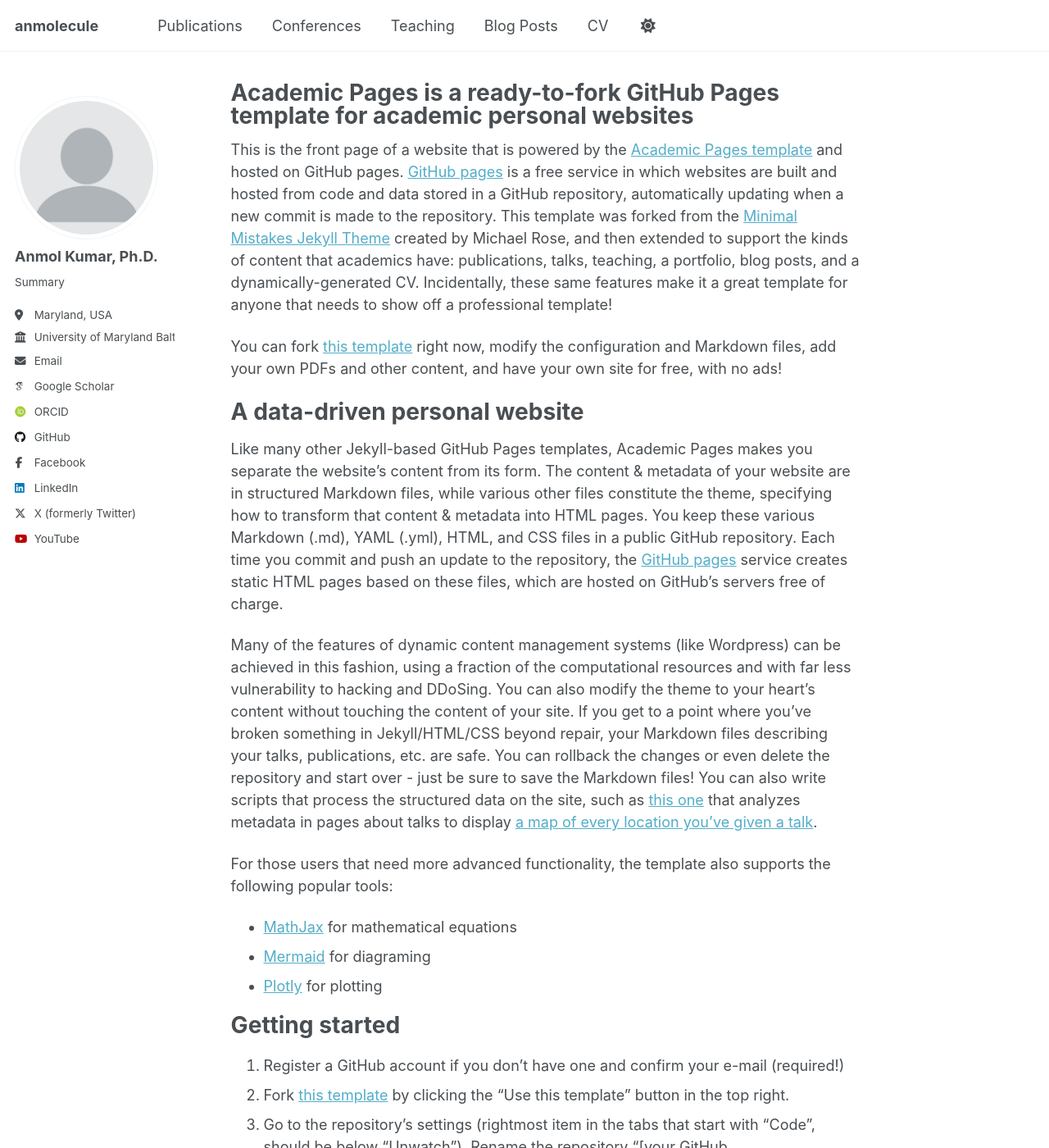
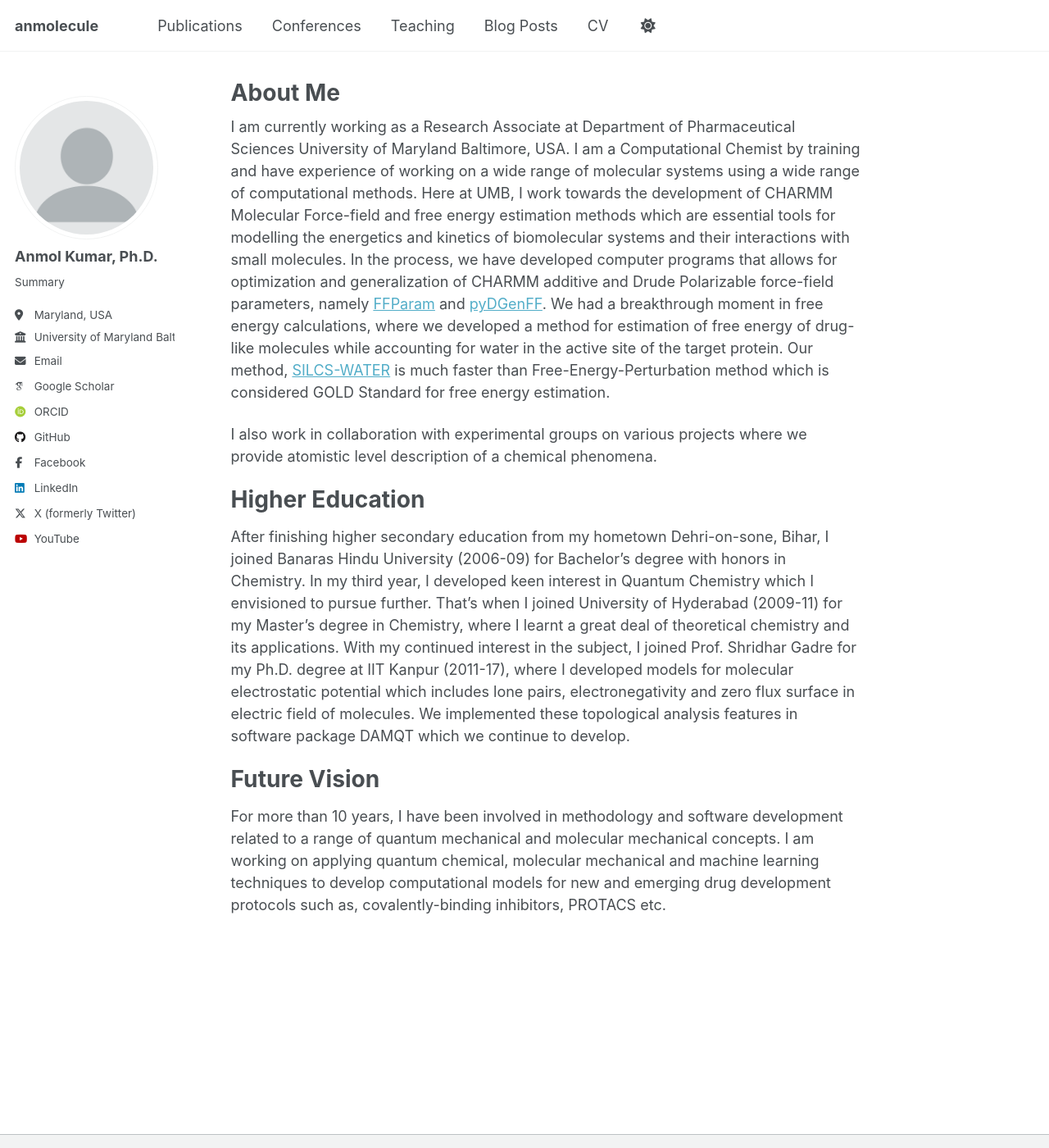
Before and after one commit to anmolecule/anmolecule.github.io, a Jekyll site: the page built from _pages/about.md, in a window 1280 px wide and 1400 px high. Shown: the whole window at 82% size. Built offline with Jekyll 4.4.1, drawn with Linux system fonts in a browser that asks for light colours; some web fonts are replaced; a script that is not in the unit is left out; some of the changed text lies outside the part shown.

Commit message:
about me

```diff
--- a/_pages/about.md
+++ b/_pages/about.md
@@ -1,56 +1,31 @@
 ---
 permalink: /
-title: "Academic Pages is a ready-to-fork GitHub Pages template for academic personal websites"
+title: "About Me"
 author_profile: true
 redirect_from:
   - /about/
   - /about.html
 ---
 
-This is the front page of a website that is powered by the [Academic Pages template](https://github.com/academicpages/academicpages.github.io) and hosted on GitHub pages. [GitHub pages](https://pages.github.com) is a free service in which websites are built and hosted from code and data stored in a GitHub repository, automatically updating when a new commit is made to the repository. This template was forked from the [Minimal Mistakes Jekyll Theme](https://mmistakes.github.io/minimal-mistakes/) created by Michael Rose, and then extended to support the kinds of content that academics have: publications, talks, teaching, a portfolio, blog posts, and a dynamically-generated CV. Incidentally, these same features make it a great template for anyone that needs to show off a professional template!
+I am currently working as a Research Associate at Department of Pharmaceutical Sciences University of Maryland Baltimore, USA.
+I am a Computational Chemist by training and have experience of working on a wide range of molecular systems using a wide range of computational methods.
+Here at UMB, I work towards the development of CHARMM Molecular Force-field and free energy estimation methods which are essential tools for modelling the energetics and kinetics of biomolecular systems and their interactions with small molecules.
+In the process, we have developed computer programs that allows for optimization and generalization of CHARMM additive and Drude Polarizable force-field parameters, namely [FFParam](https://ffparam.silcsbio.com) and [pyDGenFF](https://github.com/mackerell-lab).
+We had a breakthrough moment in free energy calculations, where we developed a method for estimation of free energy of drug-like molecules while accounting for water in the active site of the target protein.
+Our method, [SILCS-WATER](https://github.com/mackerell-lab) is much faster than Free-Energy-Perturbation method which is considered GOLD Standard for free energy estimation.
 
- You can fork [this template](https://github.com/academicpages/academicpages.github.io) right now, modify the configuration and Markdown files, add your own PDFs and other content, and have your own site for free, with no ads!
+I also work in collaboration with experimental groups on various projects where we provide atomistic level description of a chemical phenomena.
 
-A data-driven personal website
-======
-Like many other Jekyll-based GitHub Pages templates, Academic Pages makes you separate the website's content from its form. The content & metadata of your website are in structured Markdown files, while various other files constitute the theme, specifying how to transform that content & metadata into HTML pages. You keep these various Markdown (.md), YAML (.yml), HTML, and CSS files in a public GitHub repository. Each time you commit and push an update to the repository, the [GitHub pages](https://pages.github.com/) service creates static HTML pages based on these files, which are hosted on GitHub's servers free of charge.
+Higher Education
+=====
 
-Many of the features of dynamic content management systems (like Wordpress) can be achieved in this fashion, using a fraction of the computational resources and with far less vulnerability to hacking and DDoSing. You can also modify the theme to your heart's content without touching the content of your site. If you get to a point where you've broken something in Jekyll/HTML/CSS beyond repair, your Markdown files describing your talks, publications, etc. are safe. You can rollback the changes or even delete the repository and start over - just be sure to save the Markdown files! You can also write scripts that process the structured data on the site, such as [this one](https://github.com/academicpages/academicpages.github.io/blob/master/talkmap.ipynb) that analyzes metadata in pages about talks to display [a map of every location you've given a talk](https://academicpages.github.io/talkmap.html).
+After finishing higher secondary education from my hometown Dehri-on-sone, Bihar, I joined Banaras Hindu University (2006-09) for Bachelor's degree with honors in Chemistry.
+In my third year, I developed keen interest in Quantum Chemistry which I envisioned to pursue further.
+That's when I joined University of Hyderabad (2009-11) for my Master's degree in Chemistry, where I learnt a great deal of theoretical chemistry and its applications.
+With my continued interest in the subject, I joined Prof. Shridhar Gadre for my Ph.D. degree at IIT Kanpur (2011-17), where I developed models for molecular electrostatic potential which includes lone pairs, electronegativity and zero flux surface in electric field of molecules.
+We implemented these topological analysis features in software package DAMQT which we continue to develop.
 
-For those users that need more advanced functionality, the template also supports the following popular tools:
-- [MathJax](https://www.mathjax.org/) for mathematical equations
-- [Mermaid](https://mermaid.js.org/) for diagraming
-- [Plotly](https://plotly.com/javascript/) for plotting
 
-Getting started
-======
-1. Register a GitHub account if you don't have one and confirm your e-mail (required!)
-1. Fork [this template](https://github.com/academicpages/academicpages.github.io) by clicking the "Use this template" button in the top right.
-1. Go to the repository's settings (rightmost item in the tabs that start with "Code", should be below "Unwatch"). Rename the repository "[your GitHub username].github.io", which will also be your website's URL.
-1. Set site-wide configuration and create content & metadata (see below -- also see [this set of diffs](http://archive.is/3TPas) showing what files were changed to set up [an example site](https://getorg-testacct.github.io) for a user with the username "getorg-testacct")
-1. Upload any files (like PDFs, .zip files, etc.) to the files/ directory. They will appear at https://[your GitHub username].github.io/files/example.pdf.
-1. Check status by going to the repository settings, in the "GitHub pages" section
-
-Site-wide configuration
-------
-The main configuration file for the site is in the base directory in [_config.yml](https://github.com/academicpages/academicpages.github.io/blob/master/_config.yml), which defines the content in the sidebars and other site-wide features. You will need to replace the default variables with ones about yourself and your site's github repository. The configuration file for the top menu is in [_data/navigation.yml](https://github.com/academicpages/academicpages.github.io/blob/master/_data/navigation.yml). For example, if you don't have a portfolio or blog posts, you can remove those items from that navigation.yml file to remove them from the header.
-
-Create content & metadata
-------
-For site content, there is one Markdown file for each type of content, which are stored in directories like _publications, _talks, _posts, _teaching, or _pages. For example, each talk is a Markdown file in the [_talks directory](https://github.com/academicpages/academicpages.github.io/tree/master/_talks). At the top of each Markdown file is structured data in YAML about the talk, which the theme will parse to do lots of cool stuff. The same structured data about a talk is used to generate the list of talks on the [Talks page](https://academicpages.github.io/talks), each [individual page](https://academicpages.github.io/talks/2012-03-01-talk-1) for specific talks, the talks section for the [CV page](https://academicpages.github.io/cv), and the [map of places you've given a talk](https://academicpages.github.io/talkmap.html) (if you run this [python file](https://github.com/academicpages/academicpages.github.io/blob/master/talkmap.py) or [Jupyter notebook](https://github.com/academicpages/academicpages.github.io/blob/master/talkmap.ipynb), which creates the HTML for the map based on the contents of the _talks directory).
-
-**Markdown generator**
-
-The repository includes [a set of Jupyter notebooks](https://github.com/academicpages/academicpages.github.io/tree/master/markdown_generator
-) that converts a CSV containing structured data about talks or presentations into individual Markdown files that will be properly formatted for the Academic Pages template. The sample CSVs in that directory are the ones I used to create my own personal website at stuartgeiger.com. My usual workflow is that I keep a spreadsheet of my publications and talks, then run the code in these notebooks to generate the Markdown files, then commit and push them to the GitHub repository.
-
-How to edit your site's GitHub repository
-------
-Many people use a git client to create files on their local computer and then push them to GitHub's servers. If you are not familiar with git, you can directly edit these configuration and Markdown files directly in the github.com interface. Navigate to a file (like [this one](https://github.com/academicpages/academicpages.github.io/blob/master/_talks/2012-03-01-talk-1.md) and click the pencil icon in the top right of the content preview (to the right of the "Raw | Blame | History" buttons). You can delete a file by clicking the trashcan icon to the right of the pencil icon. You can also create new files or upload files by navigating to a directory and clicking the "Create new file" or "Upload files" buttons.
-
-Example: editing a Markdown file for a talk
-![Editing a Markdown file for a talk](/images/editing-talk.png)
-
-For more info
-------
-More info about configuring Academic Pages can be found in [the guide](https://academicpages.github.io/markdown/), the [growing wiki](https://github.com/academicpages/academicpages.github.io/wiki), and you can always [ask a question on GitHub](https://github.com/academicpages/academicpages.github.io/discussions). The [guides for the Minimal Mistakes theme](https://mmistakes.github.io/minimal-mistakes/docs/configuration/) (which this theme was forked from) might also be helpful.
+Future Vision
+=====
+For more than 10 years, I have been involved in methodology and software development related to a range of quantum mechanical and molecular mechanical concepts. I am working on applying quantum chemical, molecular mechanical and machine learning techniques to develop computational models for new and emerging drug development protocols such as, covalently-binding inhibitors, PROTACS etc.
```
